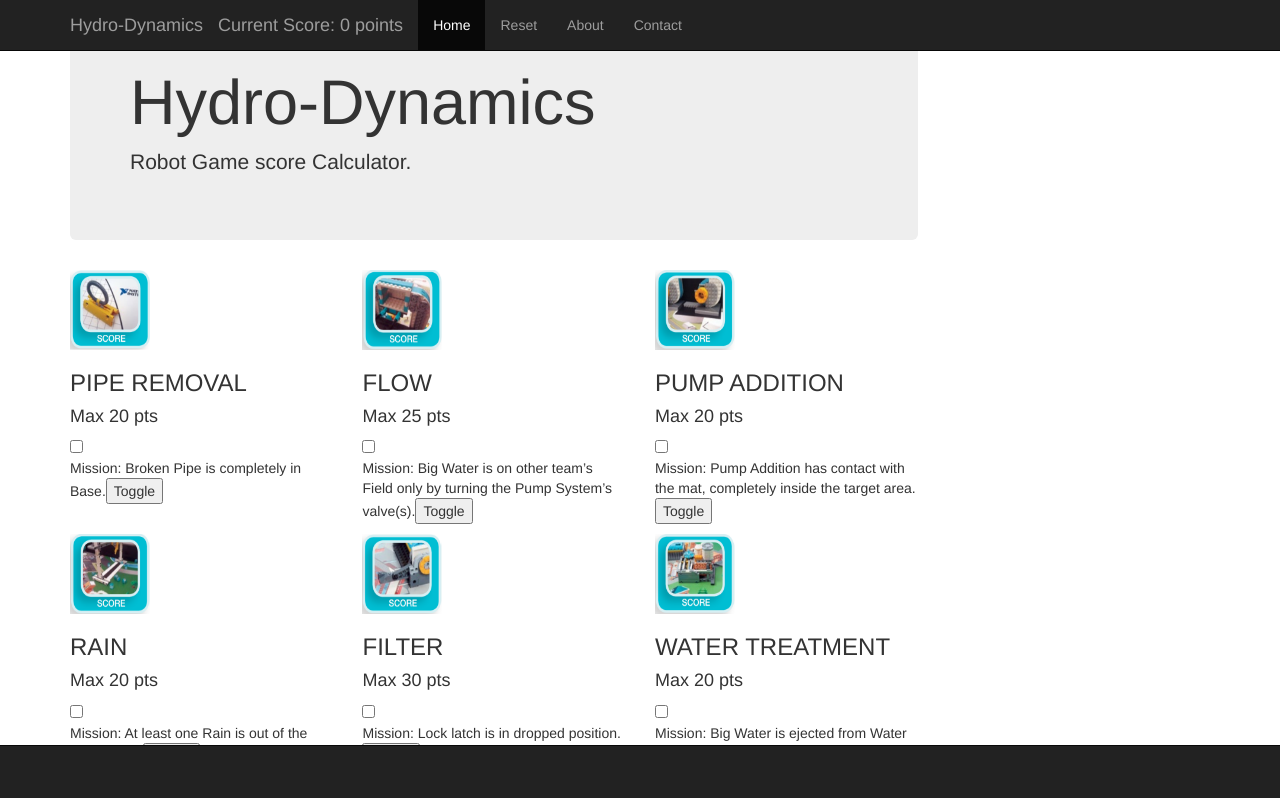
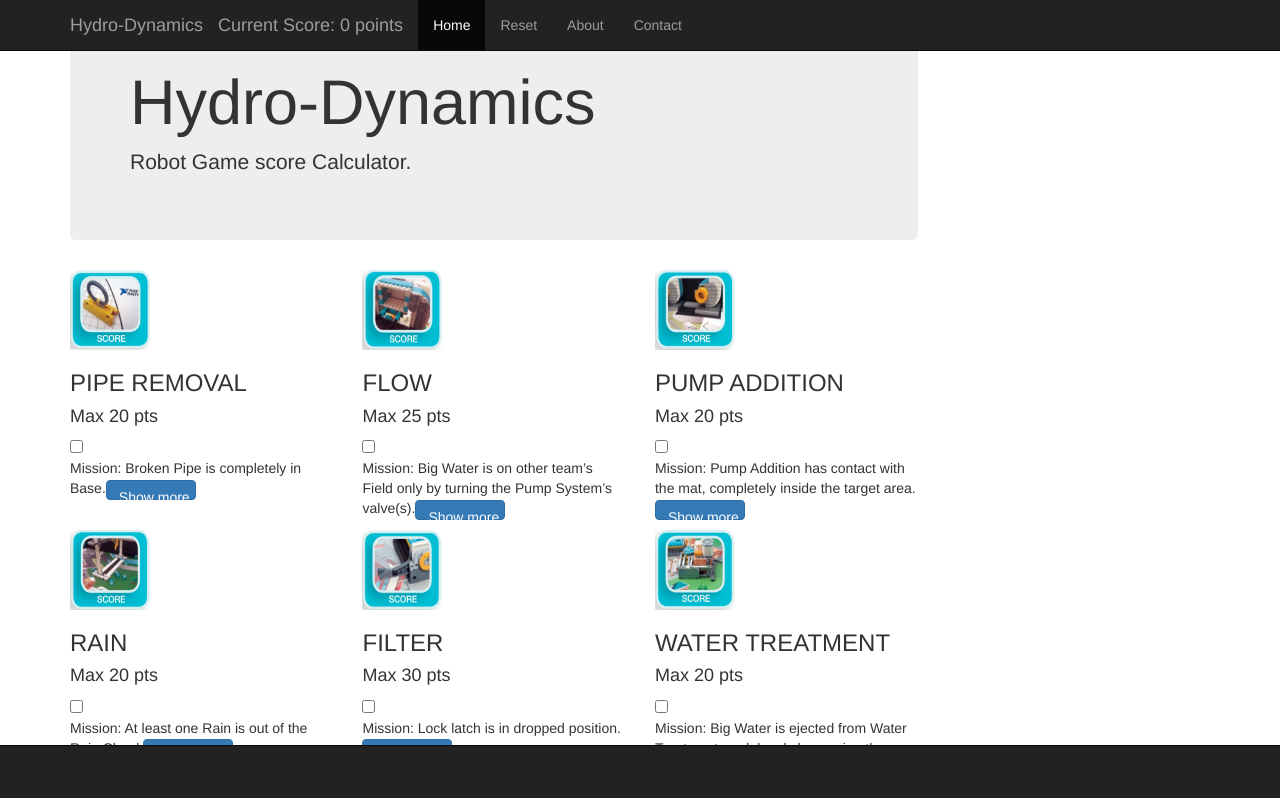
Before and after one commit to mxmoss/FLLCalculator, a React (Create React App) app: page / in a window 1280 px wide. Shown: the top 798 px of the page. Built offline with nearby package versions, Linux system fonts and the light colour scheme.

Commit message:
Complete #4
Only show a Challenge's detailed description when the user wants to see it. Format the button nicely

```diff
--- a/src/FLLCalc.js
+++ b/src/FLLCalc.js
@@ -90,17 +90,28 @@ function ARadioGroup(props){
   )
 }
 
+
 function Description(props){
+  //Show full or partial description of the challenge
   const {challenge, expanded} = props;
   return(
     <div>
-    <p>Mission: {challenge.hint}
-      <button name="btnToggle" value={ expanded ? false : true } id={challenge.name} onClick={props.onClick} >
-        Toggle
-      </button>
-    </p>
-    <p>{ expanded  ?  challenge.description: null}
-    </p>
+      <p>Mission: {challenge.hint}
+        <button className="btn btn-primary"
+                value={ expanded ? false : true }
+                id={challenge.name}
+                style={{ width: '90px', height: '20px', margin:'1', border:'1', padding:'1', }}
+                onClick={props.onClick} >
+        {expanded ? (
+          "Show less"
+          ) : (
+          "Show more"
+          )
+        }
+        </button>
+      </p>
+      { expanded  ?  challenge.description: null}
+      <p/>
     </div>
   )
 }
@@ -206,6 +217,11 @@ class FLLChallengeCalc extends Component {
   handleClick(event) {
     const name = event.target.name;
     const target = event.target.id.toString();
+    console.log('ha '+event.target.value);
+    console.log('he '+name);
+    console.log('hi '+target);
+    console.log('hu ' +event.currentTarget.textContent);
+    console.log('hy %o',event.currentTarget);
 
     //track which challenges have the full description toggled on
     if (event.target.value === "true") {
--- a/src/index.js
+++ b/src/index.js
@@ -2,8 +2,7 @@ import React from 'react';
 import ReactDOM from 'react-dom';
 import './index.css';
 //import App from './App';
-import FLLChallengeCalc from './FLLCalc'
-import Ad from './GoogleAd'
+import FLLChallengeCalc from './FLLCalc';
 import registerServiceWorker from './registerServiceWorker';
 import bootstrap from '../node_modules/bootstrap/dist/css/bootstrap.min.css';
 
```
